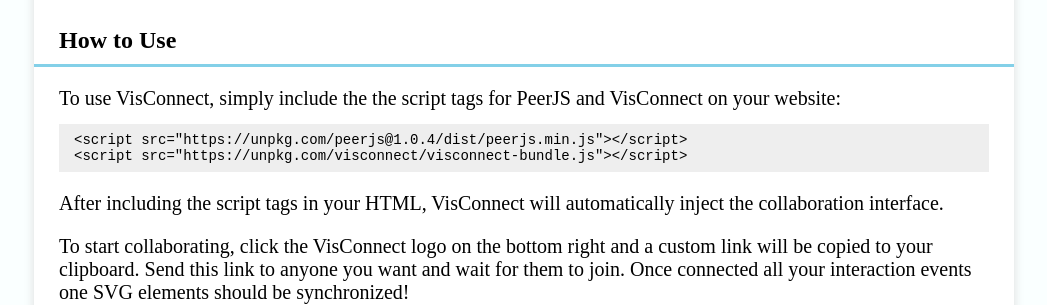
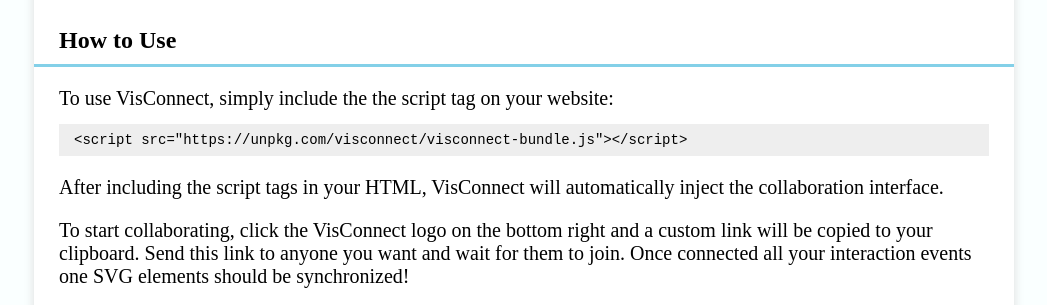
Before and after one commit to michaschwab/visconnect-website, a website: page index.html in a window 1280 px wide. Shown: the part 1024-1329 px from the top of the page, without its empty margins (116-1163 px from the left). Drawn offline with nearby package versions, Linux system fonts and the light colour scheme; files that its build step writes are made by us from their sources; grey boxes are pictures that could not be loaded; files whose address does not match are found by name.

Commit message:
peerjs script tag no longer needed

```diff
--- a/index.html
+++ b/index.html
@@ -78,11 +78,9 @@
 
     <h2 class="content">How to Use</h2>
     <div class="content instructions">
-        To use VisConnect, simply include the the script tags for PeerJS and VisConnect on your
-        website:
+        To use VisConnect, simply include the the script tag on your website:
 
-        <xmp><script src="https://unpkg.com/peerjs@1.0.4/dist/peerjs.min.js"></script>
-<script src="https://unpkg.com/visconnect/visconnect-bundle.js"></script></xmp>
+        <xmp><script src="https://unpkg.com/visconnect/visconnect-bundle.js"></script></xmp>
 
         <p>After including the script tags in your HTML, VisConnect will automatically inject the
             collaboration interface.</p>
```
